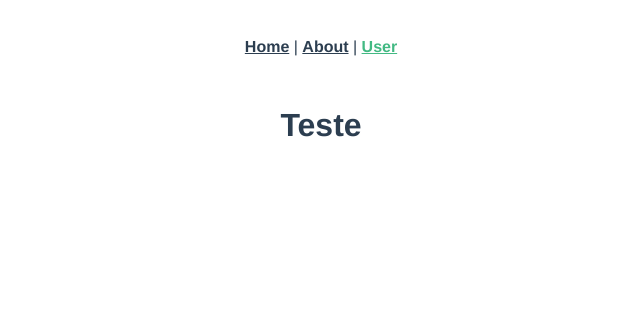
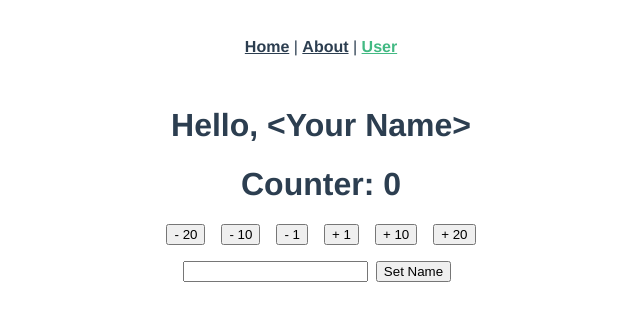
Before and after one commit to bertonni/vueproject, a Vue app in the folder vue-project/: page /#/user in a window 1280 px wide. Shown: the top 320 px of the page, without its empty margins (319-959 px from the left). Built offline with nearby package versions, Linux system fonts and the light colour scheme.

Commit message:
Creating new components

```diff
--- a/vue-project/src/components/Counter.vue
+++ b/vue-project/src/components/Counter.vue
@@ -1,12 +1,15 @@
 <template>
   <div>
-    <h1>Hello, Counter</h1>
+    <h1>Counter: {{value}}</h1>
   </div>
 </template>
 
 <script>
   export default {
-
+    name: 'Counter',
+    props: {
+      value: Number,
+    }
   }
 </script>
 
--- a/vue-project/src/components/User.vue
+++ b/vue-project/src/components/User.vue
@@ -1,18 +1,60 @@
 <template>
   <div>
-    <h1>{{username}}</h1>
+    <h1>Hello, {{ username }}</h1>
+    <Counter v-bind:value=value />
+    <button @click="value-=20">- 20</button>
+    <button @click="value-=10">- 10</button>
+    <button @click="value--">- 1</button>
+    <button @click="value++">+ 1</button>
+    <button @click="value+=10">+ 10</button>
+    <button @click="value+=20">+ 20</button>
+
+    <form action="#">
+      <input type="text" ref="username">
+      <button type="submit" @click.prevent="changeUsername">Set Name</button>
+    </form>
   </div>
 </template>
 
 <script>
+  import Counter from '../components/Counter.vue';
+  import { mapState } from 'vuex';
+
   export default {
+    data: function () {
+      return {
+        value: 0,
+        newUsername: 'newUsername'
+      };
+    },
     name: 'User',
-    props: {
-      username: String,
-    }
+    computed: {
+      ...mapState(['username'])
+    },
+    methods: {
+      handleClick() {
+        return this.$store.commit("setCounter", this.value);
+      },
+      changeUsername() {
+        if (this.$refs.username.value.trim() == '') return;
+        this.newUsername = this.$refs.username.value.trim();
+        this.$store.commit('setUsername', this.newUsername);
+        this.$refs.username.value = '';
+      }
+    },
+    components: {
+      Counter,
+    },
+    // props: {
+    //   username: String,
+    // },
   }
 </script>
 
 <style>
-
+  button {
+    padding: 0.5 1rem;
+    margin: 0 0.5rem 1rem;
+    cursor: pointer;
+  }
 </style>
```
